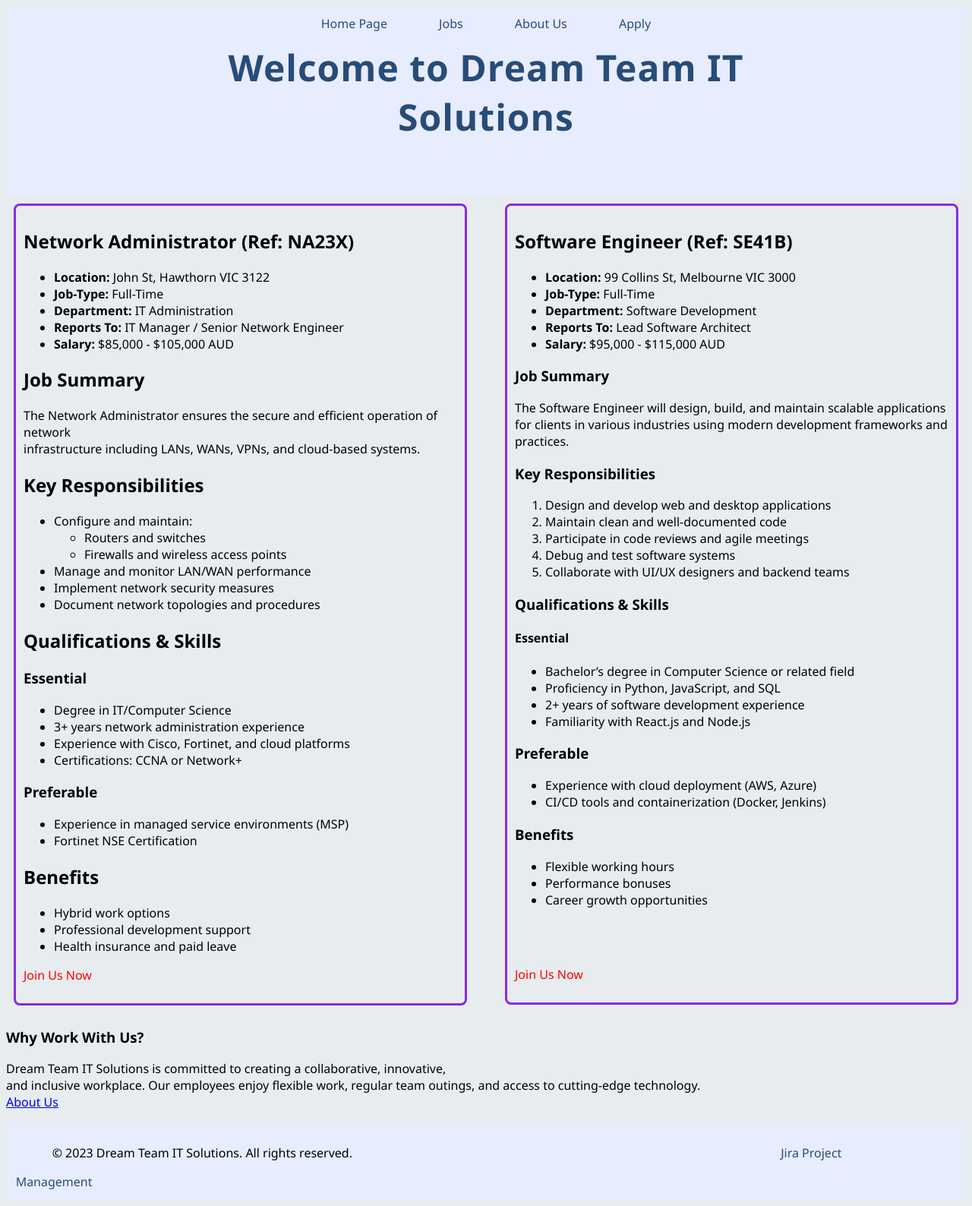
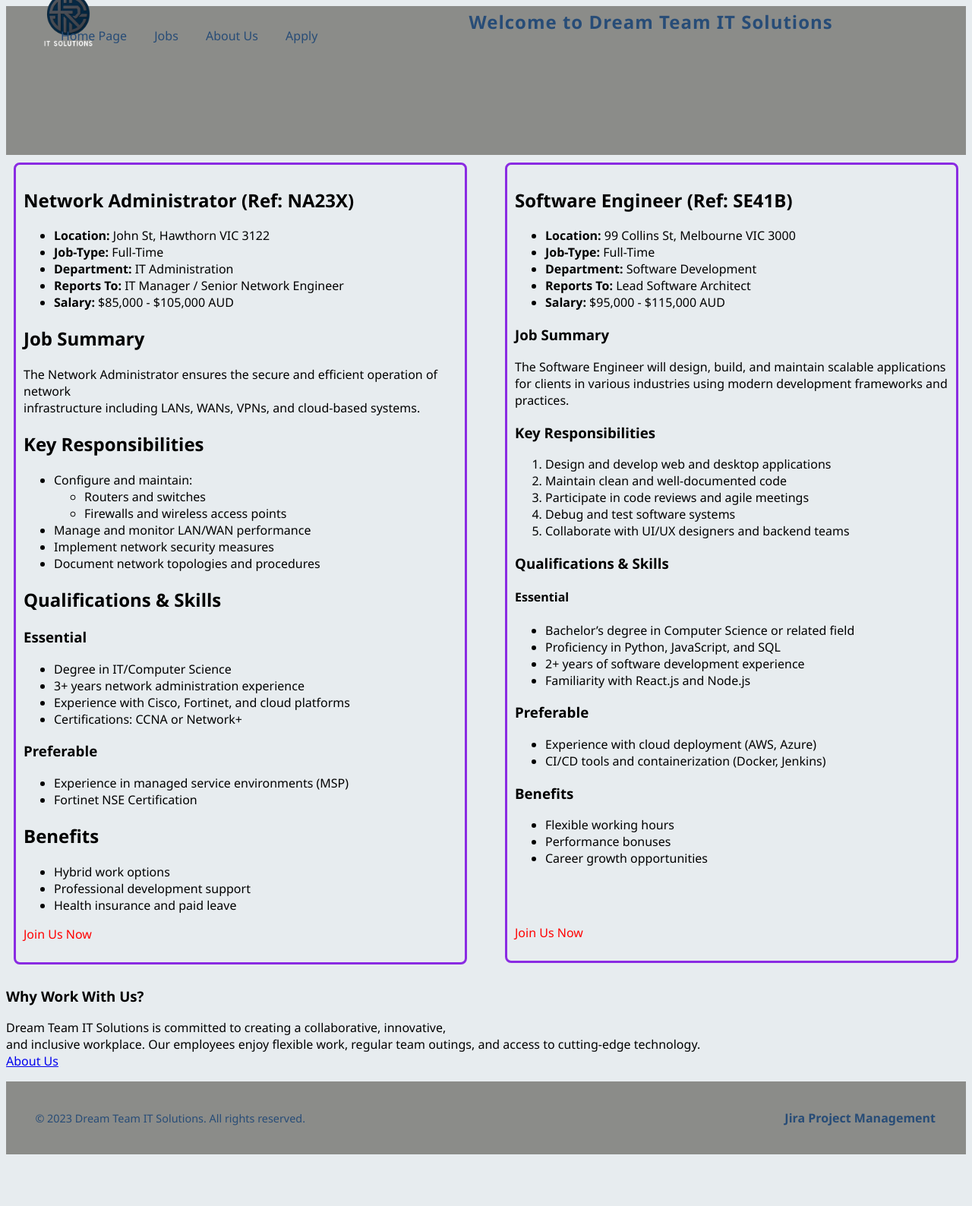
Before and after one commit to Remy-Amor/dream_team_COS10026_project, a PHP site: page /jobs.php in a window 1280 px wide. Shown: the whole page at 76% size. After the commit the page ends 1520 px from the top, so only its background shows below. Run offline with PHP 8.4, Linux system fonts and the light colour scheme.

Commit message:
header background update

```diff
--- a/header.inc
+++ b/header.inc
@@ -1,5 +1,8 @@
 <header>
     <div class="grid_header">
+        <div class="header_logo">
+                <img src="images/logo_transparent.png" alt="Company Logo">
+        </div>
         <div class="header_heading">
             <h1>Welcome to Dream Team IT Solutions</h1>
         </div>
--- a/styles/styles.css
+++ b/styles/styles.css
@@ -36,14 +36,43 @@ body {
 }
 
 
-/* Styles for header - RA */
+/* ===== Header Styling - Made & Updated by Aman ===== */
 
 header {
-     background-color: #E7ECFF;
+     background-color: #8B8C89; /* Changed to a cooler, distinct tone */
+     padding: 1em 2em;
+ }
+
+ .grid_header {
+     display: grid;
+     grid-template-columns: 100px auto;
+     align-items: center;
+     gap: 1em;
+ }
+
+ /* Logo placement */
+ .header_logo img {
+     max-width: 100px;
+     height: auto;
+ }
+
+ /* Title text */
+ .header_heading h1 {
+     margin: 0;
+     font-size: 1.5em; /* Smaller than before */
+     font-weight: bold;
+     color: #274C77;
+ }
+
+ /* Navbar below title */
+ .header_navbar {
+     grid-column: 1 / -1;
+     text-align: center;
+     margin-top: 0.5em;
  }
 
  header a {
-     margin: 2em;
+     margin: 0 1em;
      color: #274C77;
      text-decoration: none;
  }
@@ -53,45 +82,28 @@ header a:hover {
      font-weight: bold;
  }
 
-.grid_header {
-     display: grid;
-     grid-template-columns: repeat(10, 10%);
-     grid-template-rows: 5% 5%;
-
-     /* Text styling */
-     font-size: 1em;
-}
-
-.header_heading {
-     grid-area: 1 / 3 / 1 / 9;
-     text-align: center;
-}
-
-.header_navbar {
-     grid-area: 2 / 1 / 2 / 11;
-     text-align: center;
-     padding-bottom: 1.1em;
-}
-
-
-/* Styles for footer */
+ /* ===== Footer Styling - Made & Updated by Aman ===== */
 
  footer {
-     background-color: #E7ECFF;
-     padding: 1%;
+     background-color: #8B8C89;
+     padding: 1.5em;
+     display: flex;
+     justify-content: space-between;
+     align-items: center;
+     flex-wrap: wrap;
  }
 
  .footer_id {
-     display: inline-block;
-     margin-left: 3em;
+     margin-left: 1em;
+     font-size: 0.9em;
+     color: #274C77;
  }
 
  footer a {
-     text-align: right;
      color: #274C77;
+     margin-right: 1em;
      text-decoration: none;
-     margin-left: 35em;
-     margin-right: 3em;
+     font-weight: bold;
  }
 
  footer a:hover {
```
Lines whose indentation alone changed are shown as unchanged.
